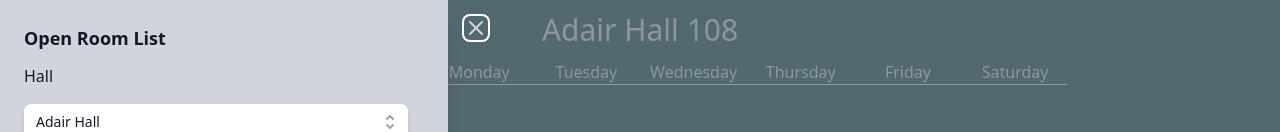
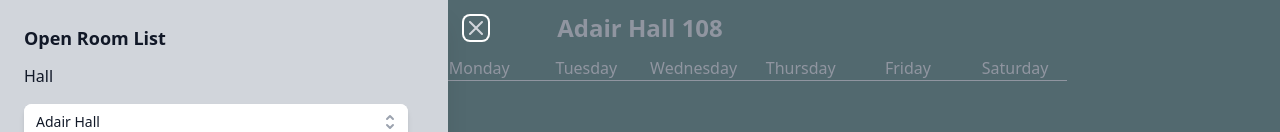
Before and after one commit to tecnd/room-finder, a React (Vite) app: page / in a window 1280 px wide. Shown: the top 132 px of the page. Built offline with nearby package versions, Linux system fonts and the light colour scheme.

Commit message:
change size of header

```diff
--- a/src/App.jsx
+++ b/src/App.jsx
@@ -48,7 +48,7 @@ export default function App() {
         <ComboWrapper list={rooms} value={selectedRoom} onChange={setRoom} />
       </Hamburger>
       <div className="flex flex-col justify-center align-center items-center min-h-screen">
-        <h1 className="text-3xl py-3">
+        <h1 className="text-2xl py-3 font-bold">
           {selectedHall} {selectedRoom}
         </h1>
         <Calendar events={events} />
--- a/src/Hamburger.jsx
+++ b/src/Hamburger.jsx
@@ -15,7 +15,7 @@ export default function Hamburger(props) {
           onClick={() => setOpen(true)}
         >
           <span className="sr-only">Close panel</span>
-          <MenuIcon className="h-6 w-6" aria-hidden="true" />
+          <MenuIcon className="h-7 w-7" aria-hidden="true" />
         </button>
       </div>
       <Transition.Root show={open} as={Fragment}>
```
